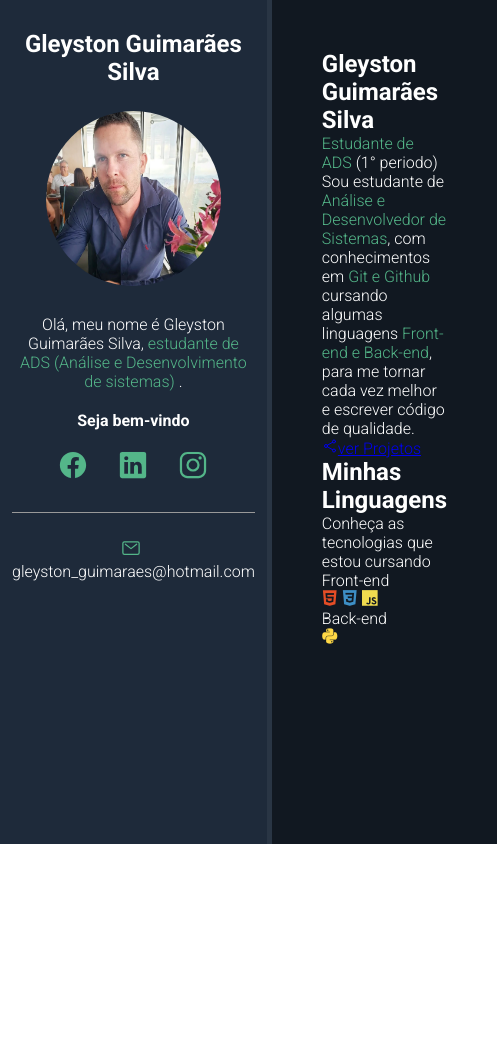
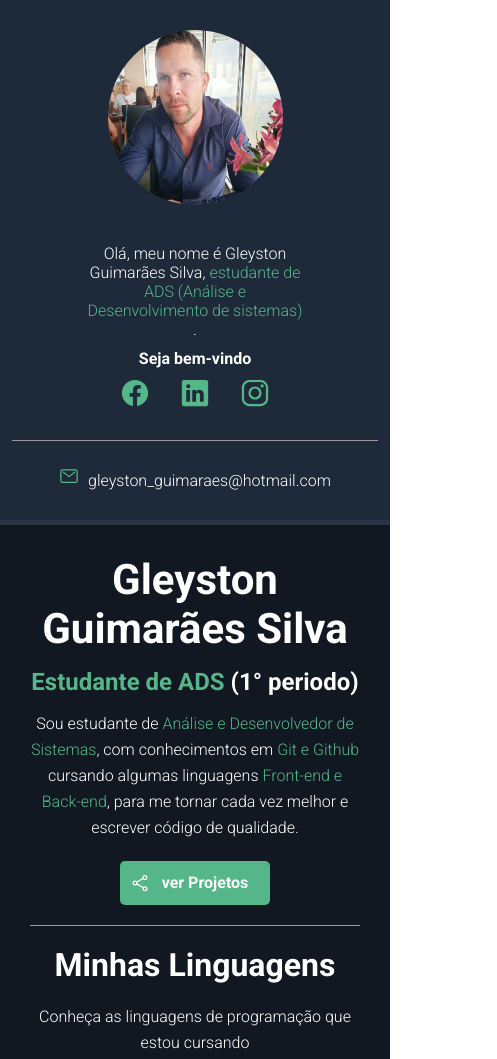
Before and after one commit to GleystonGSilva/GleystonGSilva.github.io, a plain HTML site: page index.html in a window 390 px wide. Shown: the top 1059 px of the page, 497 px wide, since content can reach past the window. Before the commit the page ends 844 px from the top, so only its background shows below. Drawn offline with nearby package versions, Linux system fonts and the light colour scheme.

Commit message:
enviando portifólio

```diff
--- a/css/styles.css
+++ b/css/styles.css
@@ -109,3 +109,134 @@
     margin-right: 5px;
     max-width: 20px;
 }
+
+/*about container */
+
+#name {
+    font-size: 42px;
+    margin-bottom: 15px;
+
+}
+
+#title {
+    font-size: 24px;
+    margin-bottom: 15px;
+    font-weight: bold;
+}
+
+.description {
+    max-width: 75%;
+    margin-bottom: 10px;
+}
+
+#btn-projects {
+    font-weight: bold;
+    font-size: 16px;
+    color: var(--main-text-color);
+    background-color: var(--main-color);
+    border: 2x solid var(--main-color);
+    border-radius: 5px;
+    text-decoration: none;
+    transition: .5s;
+    margin: 25px 0;
+    padding: 12px 10px;
+    width: 150px;
+    text-align: center;
+    display: flex;
+}
+
+#btn-projects ion-icon,
+#btn-projects span {
+    flex: 1 1 0;
+
+}
+
+#btn-projects ion-icon {
+    font-size: 20px;
+    max-width: 20px;
+}
+
+#btn-projects:hover {
+    background-color: transparent;
+}
+
+#skills-section-title {
+    border-top: 1px solid var(--border-color);
+    padding-top: 20px;
+    margin-bottom: 20px;
+    font-size: 32px;
+}
+
+#skills-container {
+    display: flex;
+    flex-wrap: wrap;
+    margin-top: 25px;
+}
+
+.skills-box {
+    flex: 1 1 33%;
+    max-width: 33%;
+    margin-bottom: 35px;
+}
+
+.skills-title {
+    font-size: 24px;
+    margin-bottom: 25px;
+    font-weight: bold;
+    padding-left: 10px;
+    border-left: 5px solid var(--main-color);
+}
+
+.skills-box i {
+    font-size: 45px;
+    margin-right: 10px;
+}
+
+/*Mobile*/
+
+@media(max-width: 450px) {
+
+    #container {
+        flex-direction: column;
+    }
+    #bio-container {
+        min-height: auto;
+        border-right: none;
+        border-bottom: 5px solid var(--bio-border-color);
+    }
+
+    #bio-container h2 {
+        display: none;
+    }
+
+    #bio-container p {
+        max-width: 60%;
+        margin: 10px auto;
+    }
+
+    #about-container {
+        text-align: center;
+        padding: 30px;
+    }
+
+    #about-container .description {
+        margin: 10px auto;
+        max-width: 100%;
+        line-height: 26px;
+    }
+
+    #btn-projects {
+        margin:20px auto;
+    }
+
+    .skills-box {
+        flex: 1 1 100%;
+        max-width: 100%;
+        margin-bottom: 40px;
+        text-align: left;
+    }
+
+    .skills-box i {
+        font-size: 60px;
+    }
+}
--- a/index.html
+++ b/index.html
@@ -40,17 +40,17 @@
         <h1 id="name">Gleyston Guimarães Silva</h1>
         <p id="title"><span class="highlight">Estudante de ADS </span>(1° periodo)</p>
         <p class="description">Sou estudante de <span class="highlight"> Análise e Desenvolvedor de Sistemas</span>, com conhecimentos em<span class="highlight"> Git e Github</span> cursando algumas linguagens<span class="highlight"> Front-end e Back-end</span>, para me tornar cada vez melhor e escrever código de qualidade.</p>
-        <a href="https://github.com/GleystonGSilva" id="btn-project"><ion-icon name="share-social-outline"></ion-icon><span>ver Projetos</span> </a>
+        <a href="https://github.com/GleystonGSilva" id="btn-projects"><ion-icon name="share-social-outline"></ion-icon> <span>ver Projetos</span> </a>
         <h2 id="skills-section-title">Minhas Linguagens</h2>
-        <p class="description"> Conheça as tecnologias que estou cursando</p>
+        <p class="description"> Conheça as linguagens de programação que estou cursando</p>
         <div id="skills-container">
-            <div id="skills-box">
+            <div class="skills-box">
                 <p class="skills-title">Front-end</p>
-                <i class="devicon-html5-plain colored"></i>
-                <i class="devicon-css3-plain colored"></i>
-                <i class="devicon-javascript-plain colored"></i>
+                <i class="devicon-html5-plain  colored"></i>
+                <i class="devicon-css3-plain  colored"></i>
+                <i class="devicon-javascript-plain  colored"></i>
             </div>
-            <div id="skills-box">
+            <div class="skills-box">
                 <p class="skills-title">Back-end</p>
                 <i class="devicon-python-plain colored"></i>
             </div>
```
